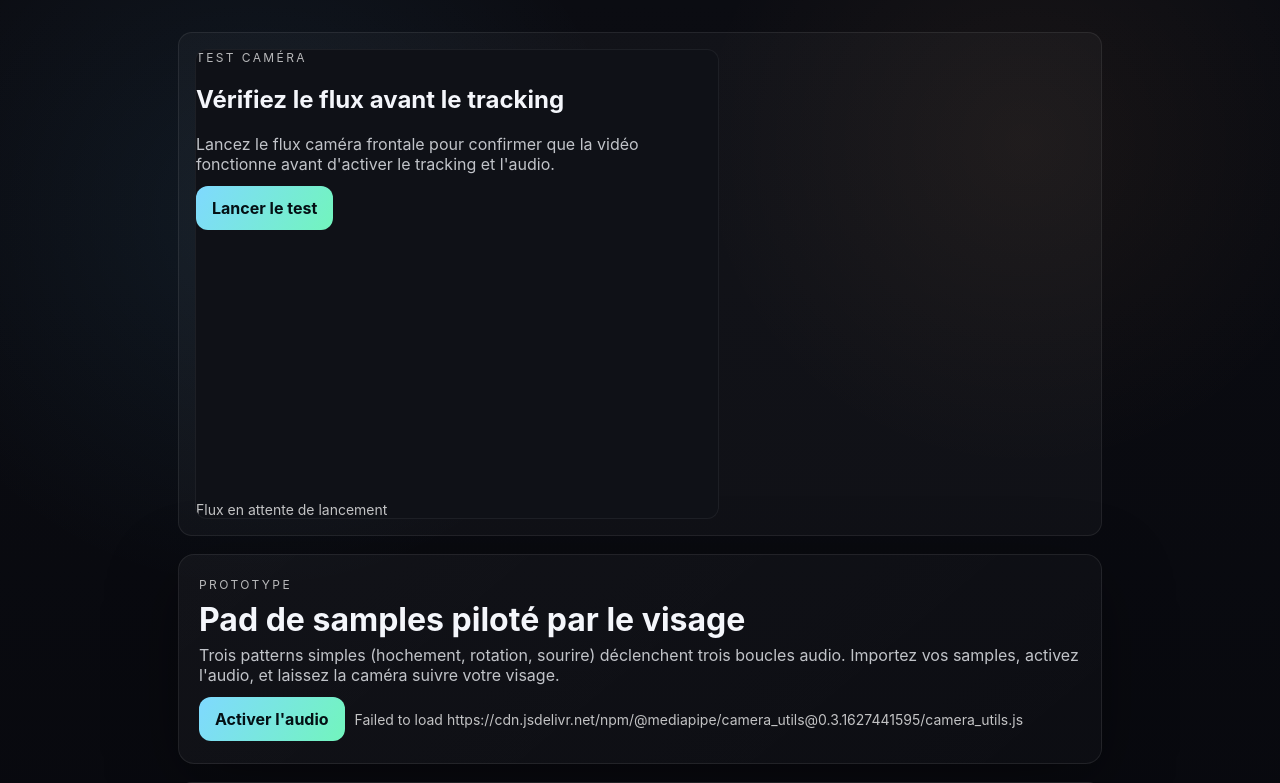
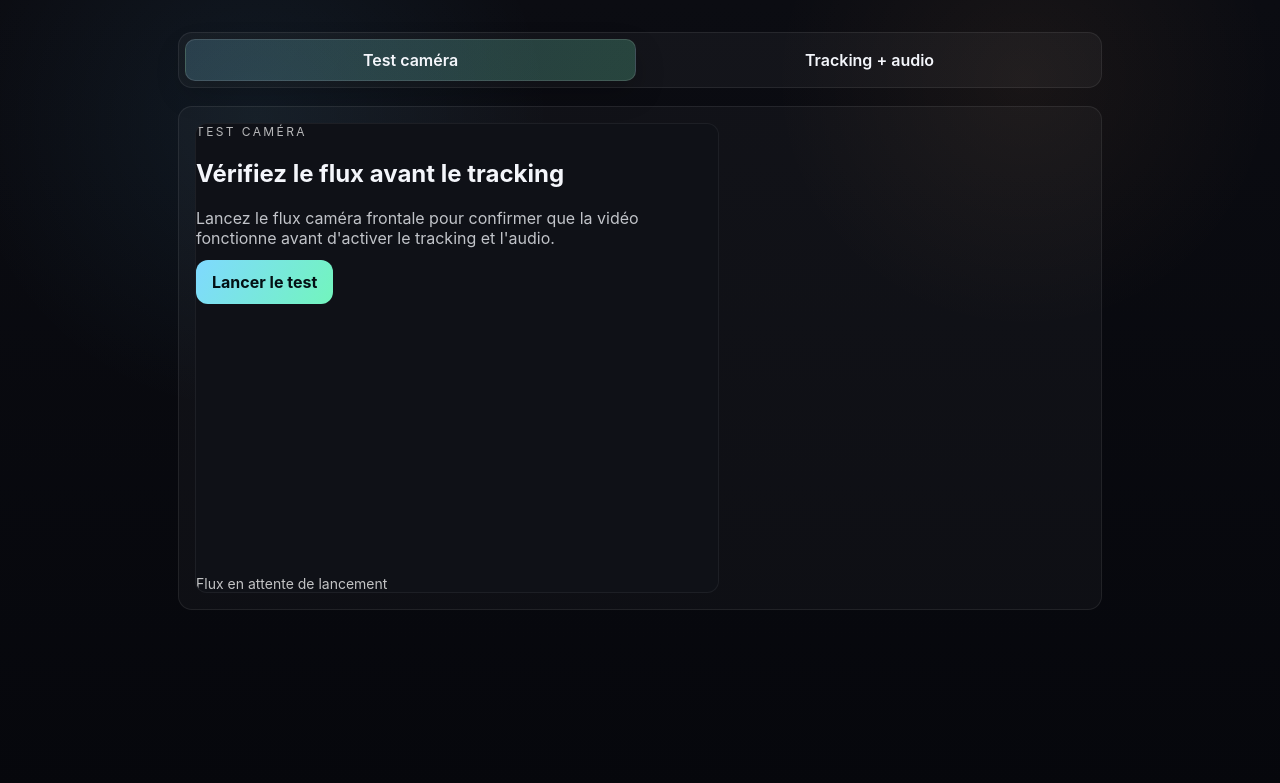
Before and after one commit to pierkiroule/mobi, a React (Vite) app: page / in a window 1280 px wide. Shown: the top 783 px of the page. Built offline with nearby package versions, Linux system fonts and the light colour scheme.

Commit message:
Add dedicated camera-test view before tracker

```diff
--- a/src/App.jsx
+++ b/src/App.jsx
@@ -73,6 +73,7 @@ export default function App() {
     patterns.reduce((acc, p) => ({ ...acc, [p.id]: false }), {})
   );
   const [samples, setSamples] = useState([null, null, null]);
+  const [view, setView] = useState("test");
 
   const resetActive = useMemo(
     () => patterns.reduce((acc, p) => ({ ...acc, [p.id]: false }), {}),
@@ -80,6 +81,15 @@ export default function App() {
   );
 
   useEffect(() => {
+    if (view !== "tracker") {
+      trackerRef.current?.stop?.();
+      setMetrics(null);
+      setActivePatterns(resetActive);
+      setFaceReady(false);
+      setStatus("Tracking en pause");
+      return undefined;
+    }
+
     if (!videoRef.current) return undefined;
     const tracker = new FaceTracker(videoRef.current, canvasRef.current, (results) => {
       const firstFace = results?.multiFaceLandmarks?.[0];
@@ -108,7 +118,7 @@ export default function App() {
       .catch((error) => setStatus(error.message));
 
     return () => tracker.stop();
-  }, [resetActive]);
+  }, [resetActive, view]);
 
   useEffect(() => {
     patterns.forEach((pattern, index) => {
@@ -176,6 +186,24 @@ export default function App() {
 
   return (
     <div className="layout">
+      <div className="tabs">
+        <button
+          className={`tab ${view === "test" ? "active" : ""}`}
+          type="button"
+          onClick={() => setView("test")}
+        >
+          Test caméra
+        </button>
+        <button
+          className={`tab ${view === "tracker" ? "active" : ""}`}
+          type="button"
+          onClick={() => setView("tracker")}
+        >
+          Tracking + audio
+        </button>
+      </div>
+
+      {view === "test" && (
         <section className="panel">
           <div className="video-wrapper test-wrapper">
             <div className="panel-header">
@@ -202,7 +230,10 @@ export default function App() {
             <p className="status test-status">{testStatus}</p>
           </div>
         </section>
+      )}
 
+      {view === "tracker" && (
+        <>
           <header className="hero">
             <div>
               <p className="eyebrow">Prototype</p>
@@ -260,7 +291,9 @@ export default function App() {
                   <span
                     className="dot"
                     style={{
-                  background: activePatterns[pattern.id] ? pattern.color : "rgba(255,255,255,0.12)",
+                      background: activePatterns[pattern.id]
+                        ? pattern.color
+                        : "rgba(255,255,255,0.12)",
                       boxShadow: activePatterns[pattern.id]
                         ? `0 0 12px ${pattern.color}`
                         : "none",
@@ -285,6 +318,8 @@ export default function App() {
               </article>
             ))}
           </section>
+        </>
+      )}
     </div>
   );
 }
--- a/src/main.css
+++ b/src/main.css
@@ -33,6 +33,32 @@ textarea {
   padding: 32px 18px 64px;
   display: grid;
   gap: 18px;
+}
+
+.tabs {
+  display: flex;
+  gap: 8px;
+  background: rgba(255, 255, 255, 0.04);
+  padding: 6px;
+  border-radius: 14px;
+  border: 1px solid rgba(255, 255, 255, 0.08);
+}
+
+.tab {
+  flex: 1;
+  padding: 10px 12px;
+  border: 1px solid transparent;
+  background: transparent;
+  color: #f4f6fb;
+  border-radius: 10px;
+  cursor: pointer;
+  font-weight: 600;
+}
+
+.tab.active {
+  background: linear-gradient(120deg, rgba(127, 217, 255, 0.18), rgba(114, 245, 189, 0.22));
+  border-color: rgba(255, 255, 255, 0.12);
+  box-shadow: 0 12px 30px rgba(0, 0, 0, 0.2);
 }
 
 .hero {
```
Lines whose indentation alone changed are shown as unchanged.
